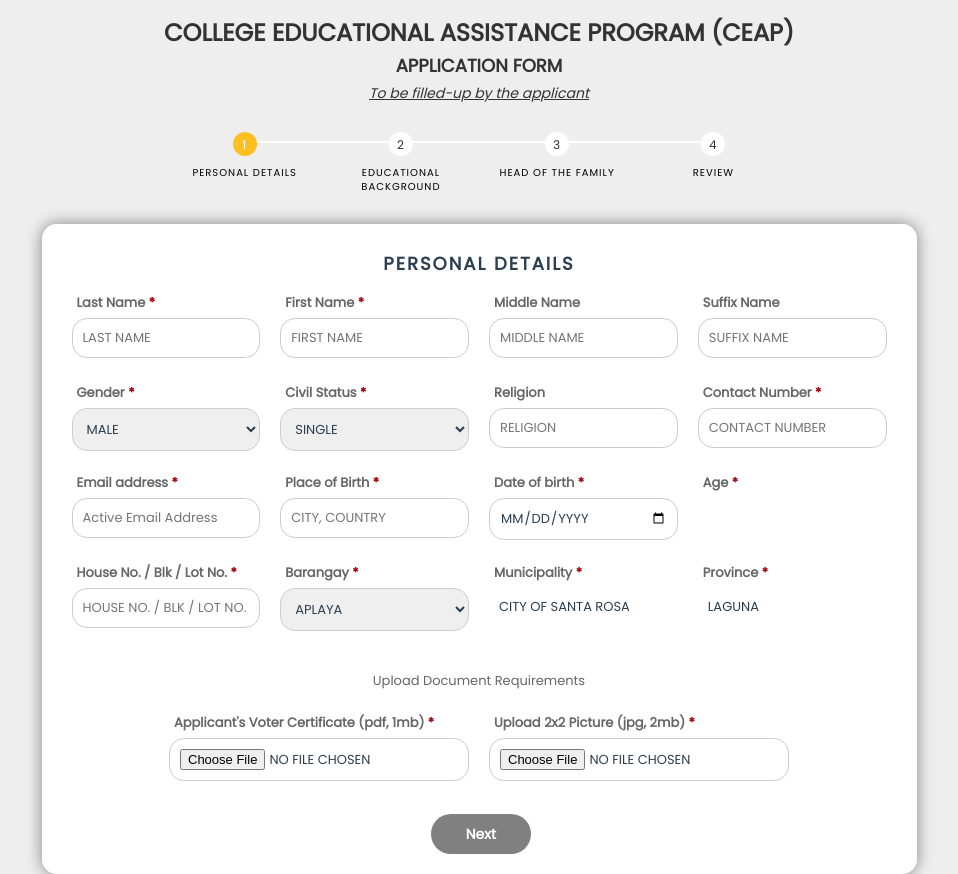
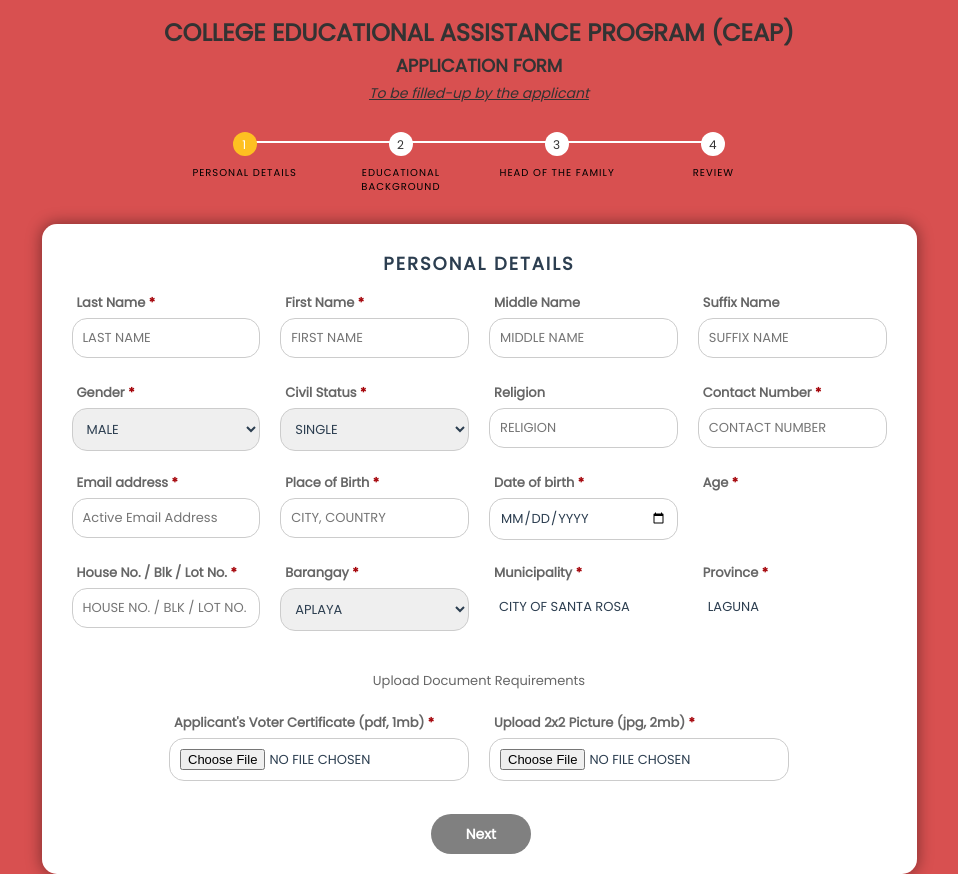
Before and after one commit to LightYAGAMI737/iskolarosa-webportal, a PHP site: page /tcpdf/ceap-reg-form.php in a window 1280 px wide. Shown: the whole page, without its empty margins (161-1119 px from the left). Run offline with PHP 8.4, Linux system fonts and the light colour scheme; some libraries are stand-ins or nearby versions.

Commit message:
try sync

```diff
--- a/ceap-reg-form/css/style.css
+++ b/ceap-reg-form/css/style.css
@@ -5,7 +5,7 @@
 }
  html {
      height: 100%;
-     background: #eee;
+     background: #d85050;
 }
  body {
      font-family: 'Poppins', sans-serif;
```
